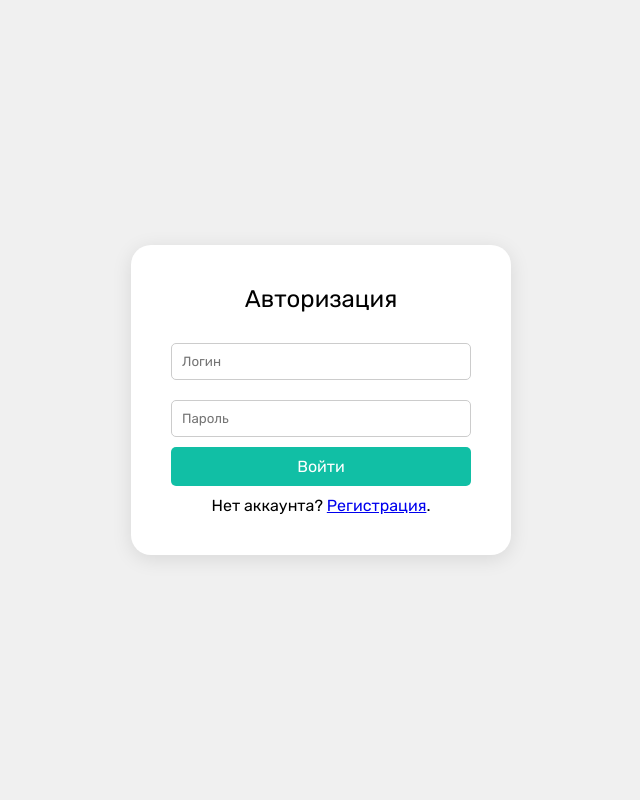
After one commit to L0cron/SHEEETMusicScanner, a Django app: page /user/login/ in a window 1280 px wide. The commit adds this page. Shown: the whole page, without its empty margins (319-959 px from the left). Run offline with Django 5.2, Linux system fonts and the light colour scheme; some libraries are stand-ins or nearby versions.

Commit message:
Login,register html

```diff
--- a/NotesRecognition/static/css/inc/topnav.css
+++ b/NotesRecognition/static/css/inc/topnav.css
@@ -3,7 +3,7 @@
 .topnav {
     display: flex;
     flex-direction: row;
-    background-color: blue;
+    background-color: #28a745;
     padding: 0;
     height: 40px;
     align-items: center;
--- /dev/null
+++ b/NotesRecognition/static/css/login.css
@@ -0,0 +1,61 @@
+
+body {
+    display: flex;
+    justify-content: center;
+    align-items: center;
+    height: 100vh;
+    margin: 0;
+    background-color: #f0f0f0;
+}
+
+.container {
+    background-color: white;
+    border-radius: 20px;
+    box-shadow: 0 4px 20px rgba(0, 0, 0, 0.1);
+    padding: 40px;
+    width: 300px;
+    text-align: center;
+    display: flex;
+    flex-direction: column;
+    justify-content: center;
+}
+
+
+.title {
+    font-size: 24px;
+    margin-bottom: 20px;
+}
+
+
+input[type="text"], input[type="password"] {
+    padding: 10px;
+    margin: 10px 0;
+    border: 1px solid #ccc;
+    border-radius: 5px;
+}
+
+.form {
+    display: flex;
+    flex-direction: column;
+    justify-content: center;
+}
+
+
+.login-button {
+    padding: 10px;
+    background-color: #11bfa5;
+    color: white;
+    border: none;
+    border-radius: 5px;
+    cursor: pointer;
+    font-size: 16px;
+}
+
+
+.login-button:hover {
+    background-color: #19af99;
+}
+
+.no-account {
+    margin-top: 10px;
+}
--- a/NotesRecognition/templates/inc/basic.html
+++ b/NotesRecognition/templates/inc/basic.html
@@ -11,7 +11,7 @@
 
 {% block body %}
 
-
+    {% include 'inc/topnav.html' %}
 
 {% endblock %}
 
--- /dev/null
+++ b/NotesRecognition/templates/login.html
@@ -0,0 +1,26 @@
+{% extends 'inc/base.html' %}
+{% load static %}
+
+{% block title %}
+    <title>Авторизация</title>
+{% endblock %}
+
+{% block style %}
+    <link rel="stylesheet" href="{% static 'css/login.css' %}">
+{% endblock %}
+
+{% block body %}
+    <div class="container">
+        <div class="title">Авторизация</div>
+        <form class="form">
+            <input type="text" placeholder="Логин" required>
+            <input type="password" placeholder="Пароль" required>
+            <button class="login-button" type="submit">Войти</button>
+        </form>
+        <p class="no-account">Нет аккаунта? <a href='{% url "user:register" %}'>Регистрация</a>.</p>
+    </div>
+{% endblock %}
+
+{% block script %}
+
+{% endblock %}
--- a/NotesRecognition/user_handler/urls.py
+++ b/NotesRecognition/user_handler/urls.py
@@ -20,4 +20,6 @@ from .views import *
 urlpatterns = [
     path('', index),
     path('profile/', profile, name='profile'),
+    path('register/',register, name='register'),
+    path('login/',login, name='login')
 ]
--- a/NotesRecognition/user_handler/views.py
+++ b/NotesRecognition/user_handler/views.py
@@ -1,13 +1,26 @@
 from django.shortcuts import render, redirect
 from django.http import HttpRequest, HttpResponse
-# Create your views here.
+from django.contrib.auth.decorators import login_required
+
+def check_auth(request):
+    if request.user.is_authenticated:
+        return 1#HttpResponse("Пользователь авторизован", status=200)
+    else:
+        return 0#redirect('user:login')
 
 def index(request:HttpRequest)->HttpResponse:
     return redirect('user:profile')
+    """if check_auth(request):
+        return redirect('user:profile')
+    else:
+        return redirect('user:login')"""
 
+#@login_required
 def profile(request:HttpRequest)->HttpResponse:
     return HttpResponse('123')
 
+def login(request:HttpRequest)->HttpResponse:
+    return render(request,'login.html')
 
-def login(request:HttpRequest)->HttpResponse:
-    return HttpResponse('123')
+def register(request:HttpRequest)->HttpResponse:
+    return render(request,'register.html')
```
Also changed, not shown: NotesRecognition/static/css/profile.css (added, +53 -0 lines), NotesRecognition/static/css/register.css (added, +61 -0 lines), NotesRecognition/templates/profile.html (added, +33 -0 lines), NotesRecognition/templates/register.html (added, +26 -0 lines), NotesRecognition/NotesRecognition/views.py (line endings or trailing spaces).
